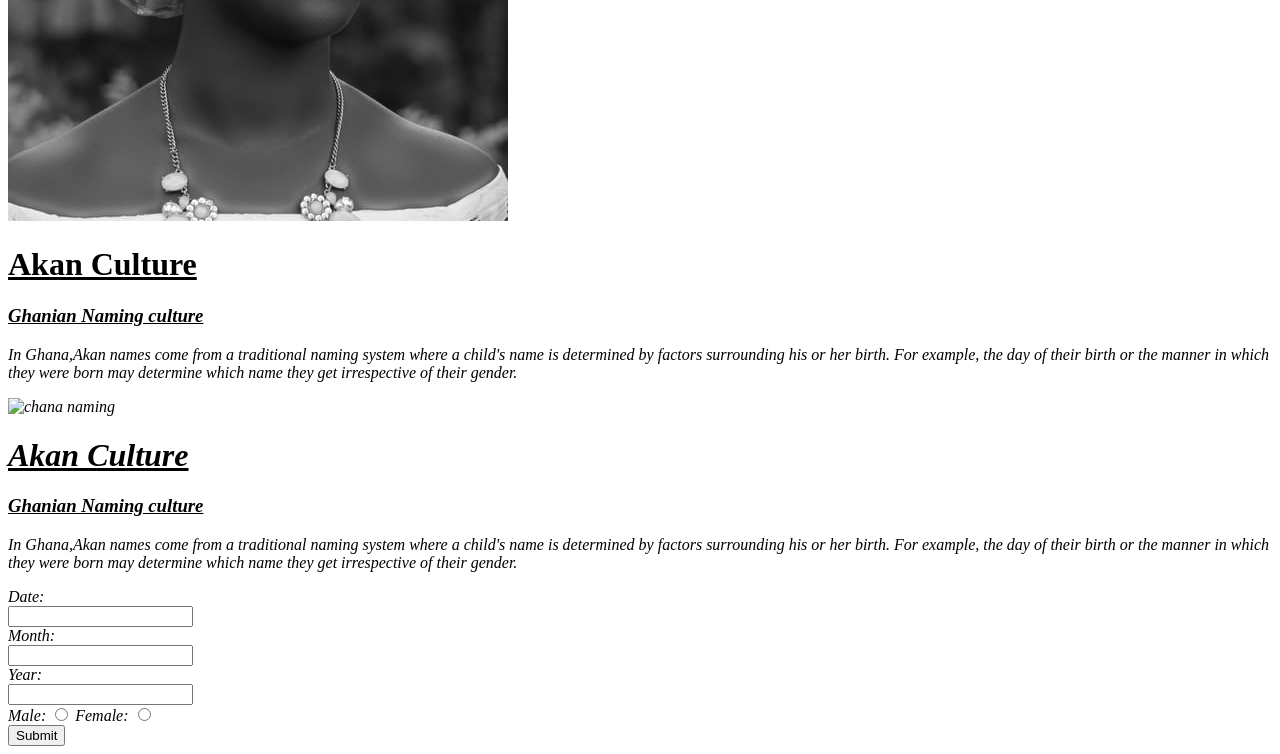
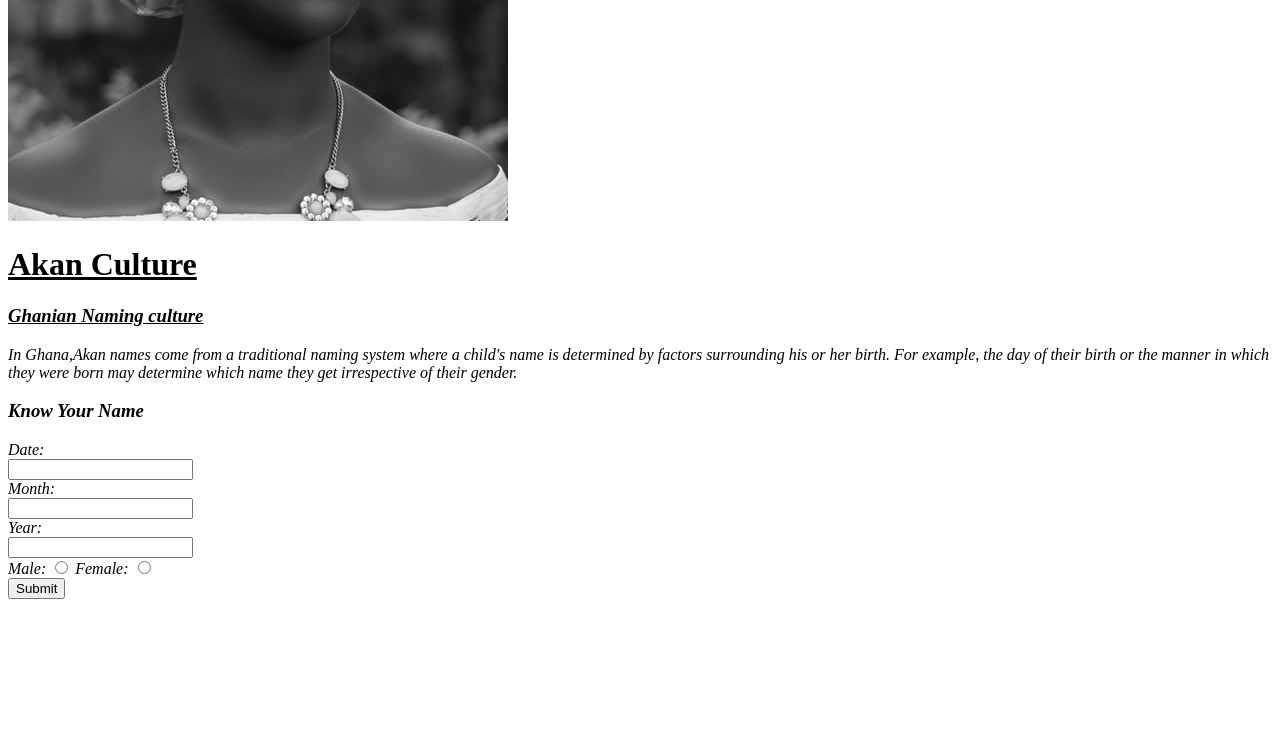
Before and after one commit to Lenus254/Birthday-Naming, a plain HTML site: page index.html in a window 1280 px wide. Shown: the part 420-1174 px from the top of the page. After the commit the page ends 1027 px from the top, so only its background shows below. Drawn offline with Linux system fonts and the light colour scheme; a script that the page names is missing.

Commit message:
modified input form

```diff
--- a/index.html
+++ b/index.html
@@ -13,13 +13,10 @@
         <h3><i><u> Ghanian Naming culture</u></h3>
           <p id="desc">In Ghana,Akan names come from a traditional naming system where a child's name is determined by factors surrounding his or her birth. For example, the day of their birth or the manner in which they were born may determine which name they get irrespective of their gender.</p>
       </div>
-      <div class="container" >
-        <img src="./bg.jpeg" alt="chana naming">
-        <h1> <u>Akan Culture</u> </h1>
-        <h3><i><u> Ghanian Naming culture</u></h3>
-          <p id="desc">In Ghana,Akan names come from a traditional naming system where a child's name is determined by factors surrounding his or her birth. For example, the day of their birth or the manner in which they were born may determine which name they get irrespective of their gender.</p>
-      </div>
-      Date: <br><input type="text" name="date" id="date" class="align"><br>
+      <div class="form">
+        <form name="input" action="#">
+          <h3 id="form-header">Know Your Name</h3>
+            Date: <br><input type="text" name="date" id="date" class="align"><br>
             Month:<br> <input type="text" name="month" id="month" class="align"><br>
             Year:<br> <input type="text" name="year" id="year" class="align"><br>
             Male:   <input type="radio" value="male" name="gender" id="allmales" class="radio">
```
